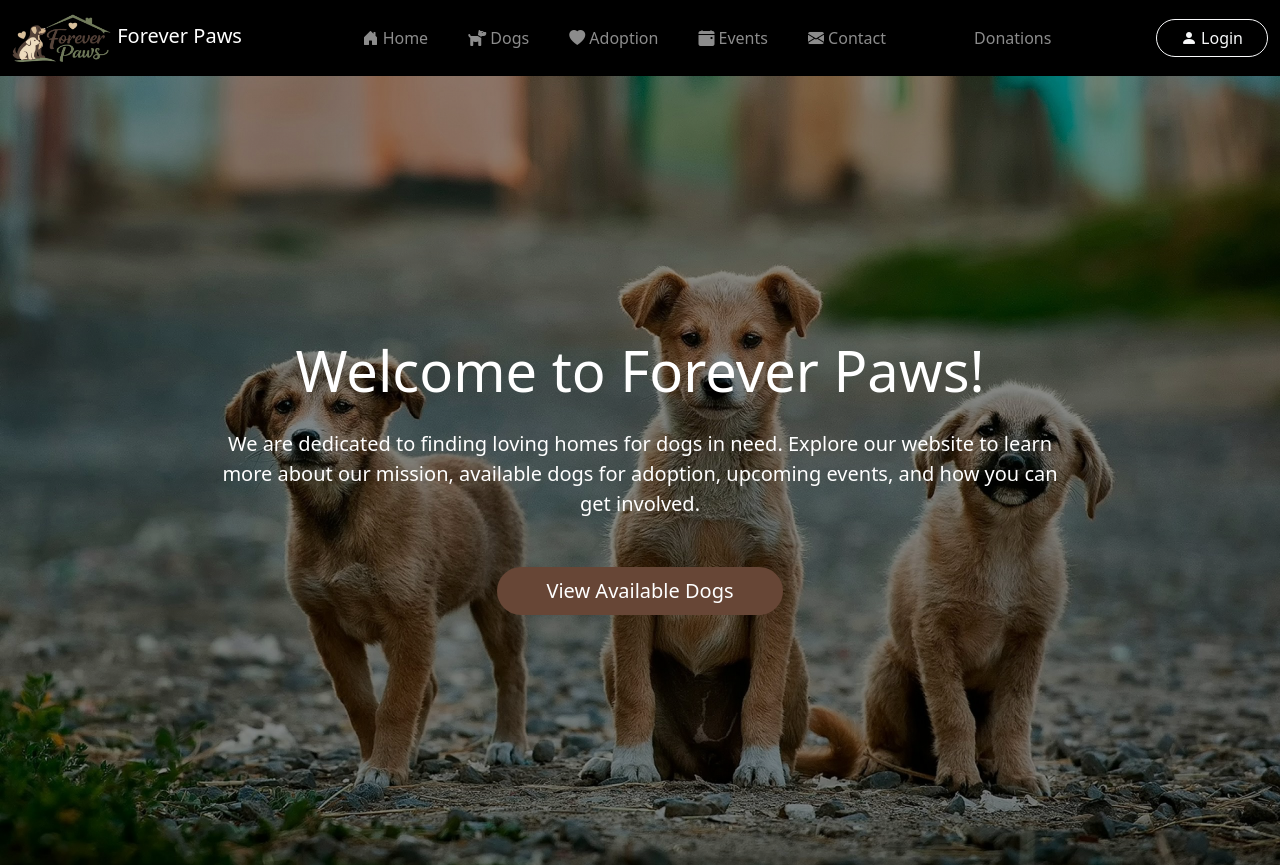
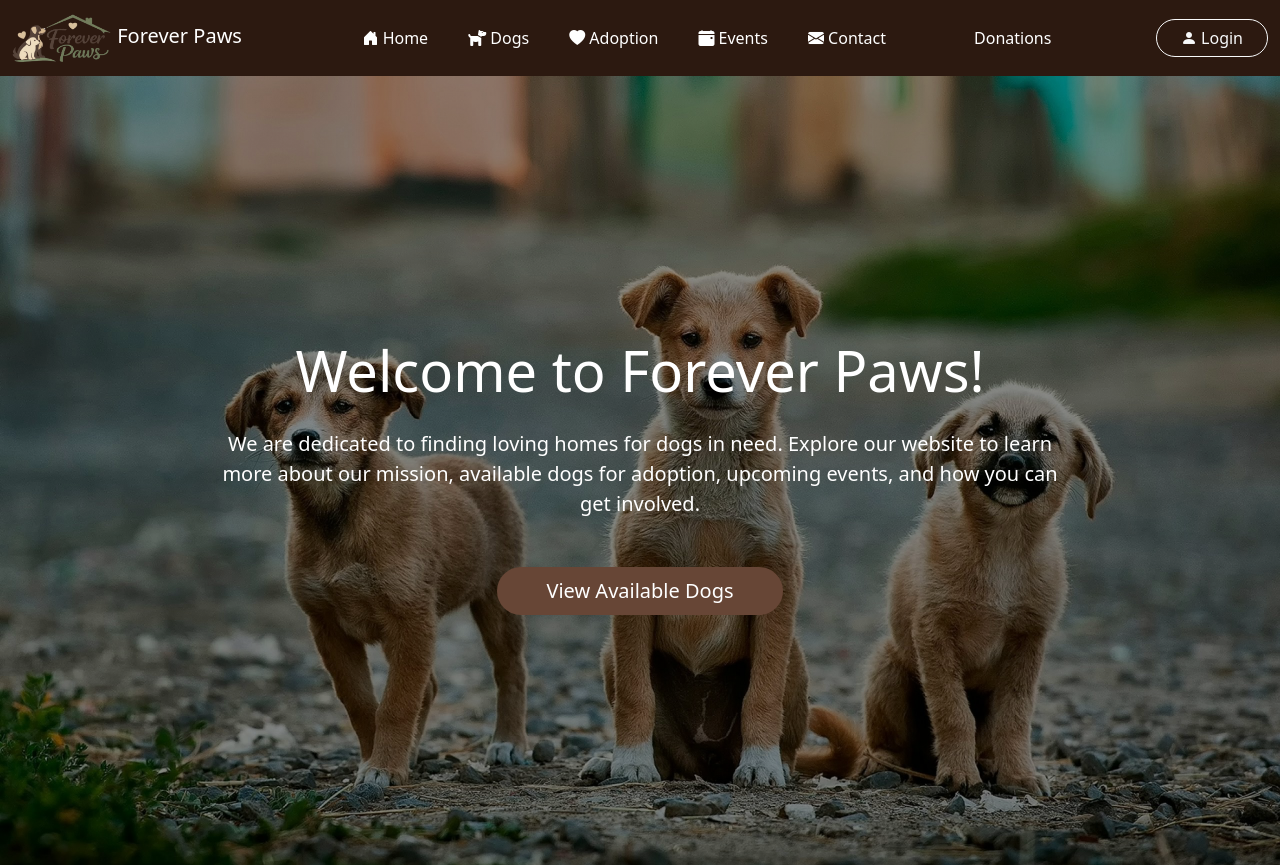
Before and after one commit to JonathanDarg/CS456_Web_Project, a plain HTML site: page view/WebPage/src/App.html in a window 1280 px wide. Shown: the top 865 px of the page. Drawn offline with nearby package versions, Linux system fonts and the light colour scheme.

Commit message:
navbar element css

```diff
--- a/view/WebPage/src/App.css
+++ b/view/WebPage/src/App.css
@@ -1,9 +1,11 @@
-nav {
-  background-color: #6c63ff;
-  color: white;
+navbar-element .navbar {
+    background-color: #2c1910!important;
 }
 
-footer {
-  background-color: #6c63ff;
-  color: white;
+navbar-element .navbar .nav-link {
+    color: white;
 }
+
+navbar-element .navbar .nav-link:hover {
+    color: #FFFF00;
+}
```
